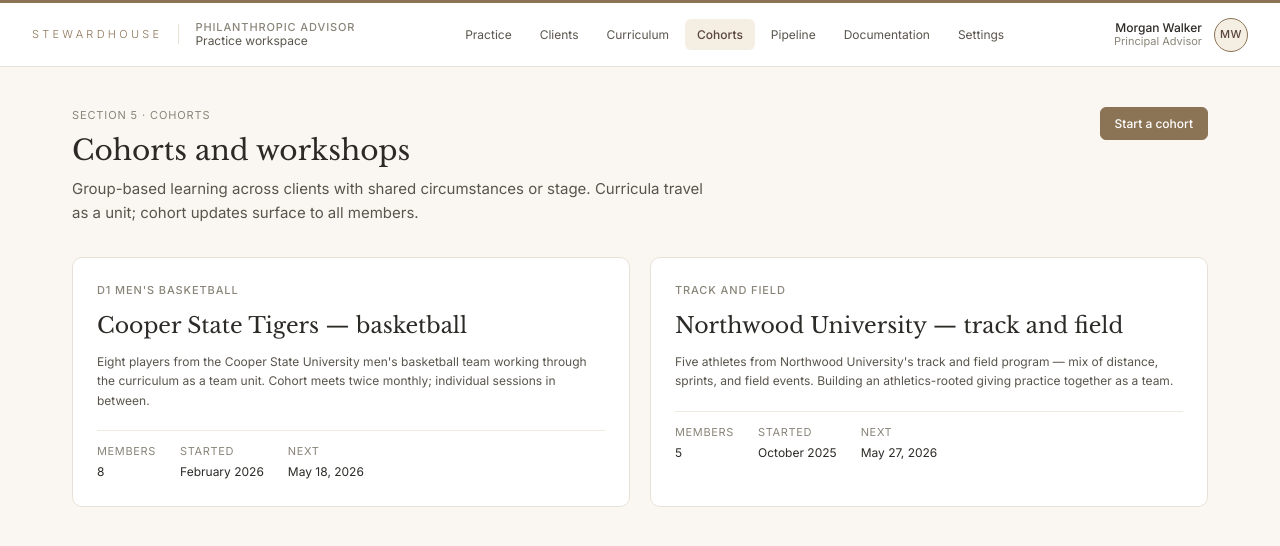
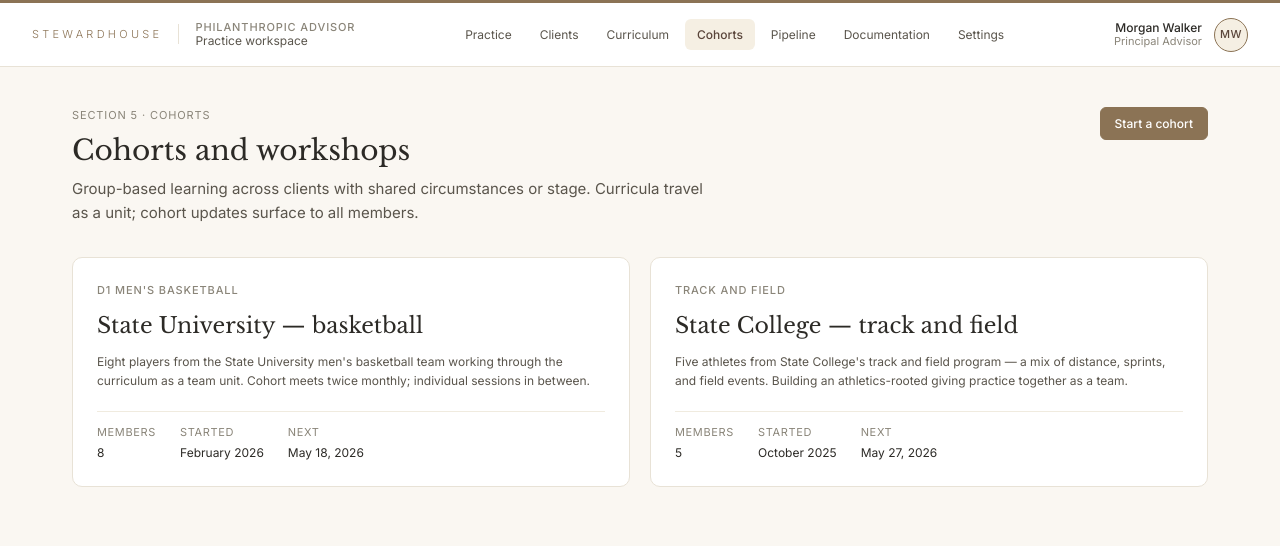
Before and after one commit to talabifaouzi/stewardhouse-app, a React (Vite) app: page /advisor/cohorts in a window 1280 px wide. Shown: the top 546 px of the page. Built offline with nearby package versions, Linux system fonts and the light colour scheme.

Commit message:
Cohorts P-A: lift fixture to src/data, link roster, derive member count

```diff
--- /dev/null
+++ b/src/data/cohorts.js
@@ -0,0 +1,28 @@
+export const cohorts = [
+  {
+    id: 'coh-001',
+    name: 'State University — basketball',
+    focus: 'D1 men\'s basketball',
+    started: 'February 2026',
+    nextSession: 'May 18, 2026',
+    summary: 'Eight players from the State University men\'s basketball team working through the curriculum as a team unit. Cohort meets twice monthly; individual sessions in between.',
+    memberIds: ['c-001', 'c-007'],
+    externalMembers: 6,
+    assignedLessons: [],
+    updates: [],
+    sessions: [],
+  },
+  {
+    id: 'coh-002',
+    name: 'State College — track and field',
+    focus: 'Track and field',
+    started: 'October 2025',
+    nextSession: 'May 27, 2026',
+    summary: 'Five athletes from State College\'s track and field program — a mix of distance, sprints, and field events. Building an athletics-rooted giving practice together as a team.',
+    memberIds: ['c-003', 'c-008'],
+    externalMembers: 3,
+    assignedLessons: [],
+    updates: [],
+    sessions: [],
+  },
+];
--- a/src/surfaces/advisor/CohortSpace.jsx
+++ b/src/surfaces/advisor/CohortSpace.jsx
@@ -1,27 +1,7 @@
 import { Card } from '../../components/Card.jsx';
 import { Button } from '../../components/Button.jsx';
 import { SectionLabel } from '../../components/SectionLabel.jsx';
-
-const cohorts = [
-  {
-    id: 'co-01',
-    name: 'Cooper State Tigers — basketball',
-    members: 8,
-    focus: 'D1 men\'s basketball',
-    started: 'February 2026',
-    nextSession: 'May 18, 2026',
-    summary: 'Eight players from the Cooper State University men\'s basketball team working through the curriculum as a team unit. Cohort meets twice monthly; individual sessions in between.',
-  },
-  {
-    id: 'co-02',
-    name: 'Northwood University — track and field',
-    members: 5,
-    focus: 'Track and field',
-    started: 'October 2025',
-    nextSession: 'May 27, 2026',
-    summary: 'Five athletes from Northwood University\'s track and field program — mix of distance, sprints, and field events. Building an athletics-rooted giving practice together as a team.',
-  },
-];
+import { cohorts } from '../../data/cohorts.js';
 
 export default function CohortSpace() {
   return (
@@ -106,7 +86,7 @@ function CohortCard({ cohort }) {
         paddingTop: 'var(--sh-space-3)',
         borderTop: 'var(--sh-border-divider)',
       }}>
-        <Meta label="Members" value={cohort.members} />
+        <Meta label="Members" value={cohort.memberIds.length + (cohort.externalMembers || 0)} />
         <Meta label="Started" value={cohort.started} />
         <Meta label="Next" value={cohort.nextSession} />
       </div>
```
